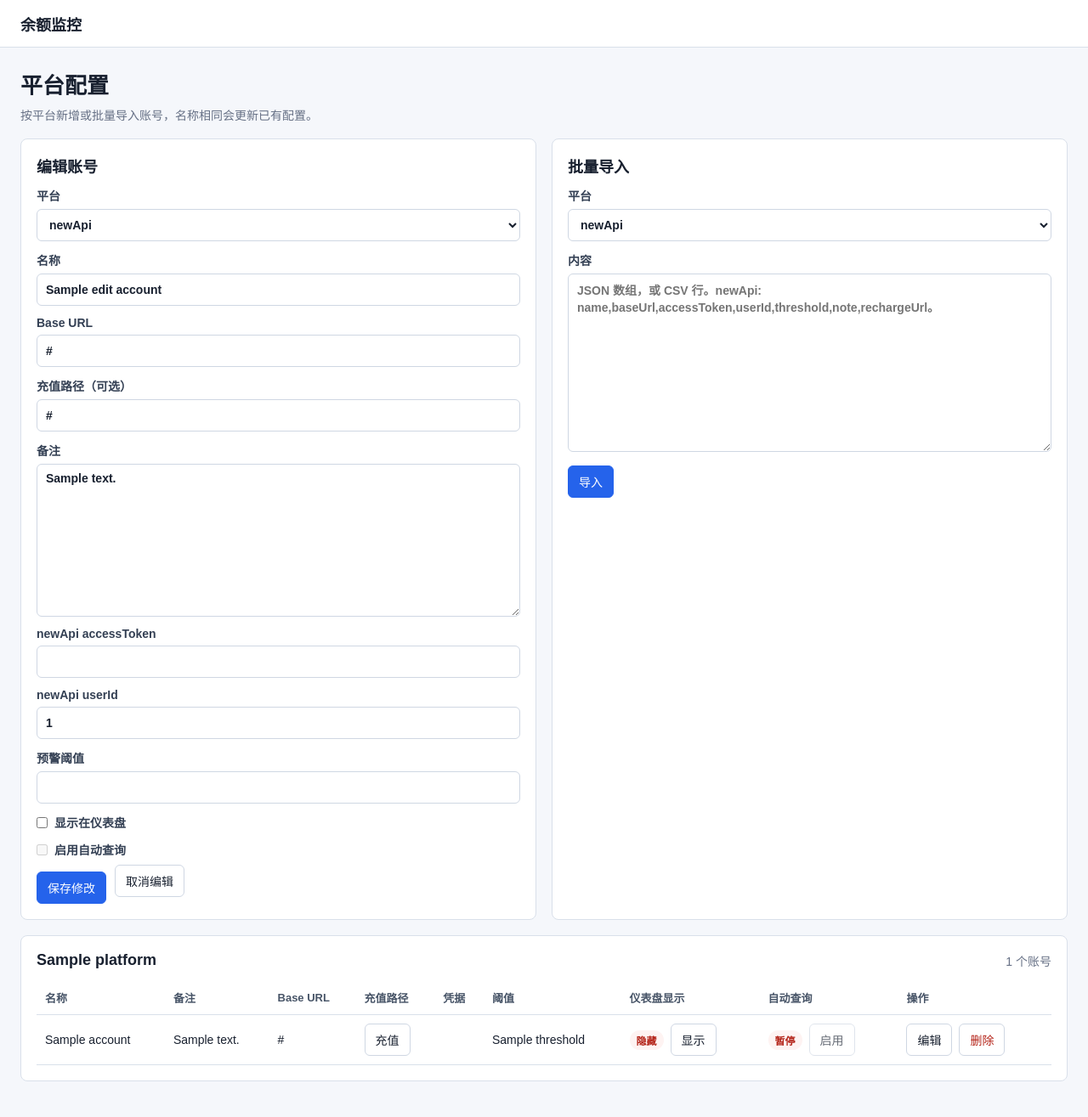
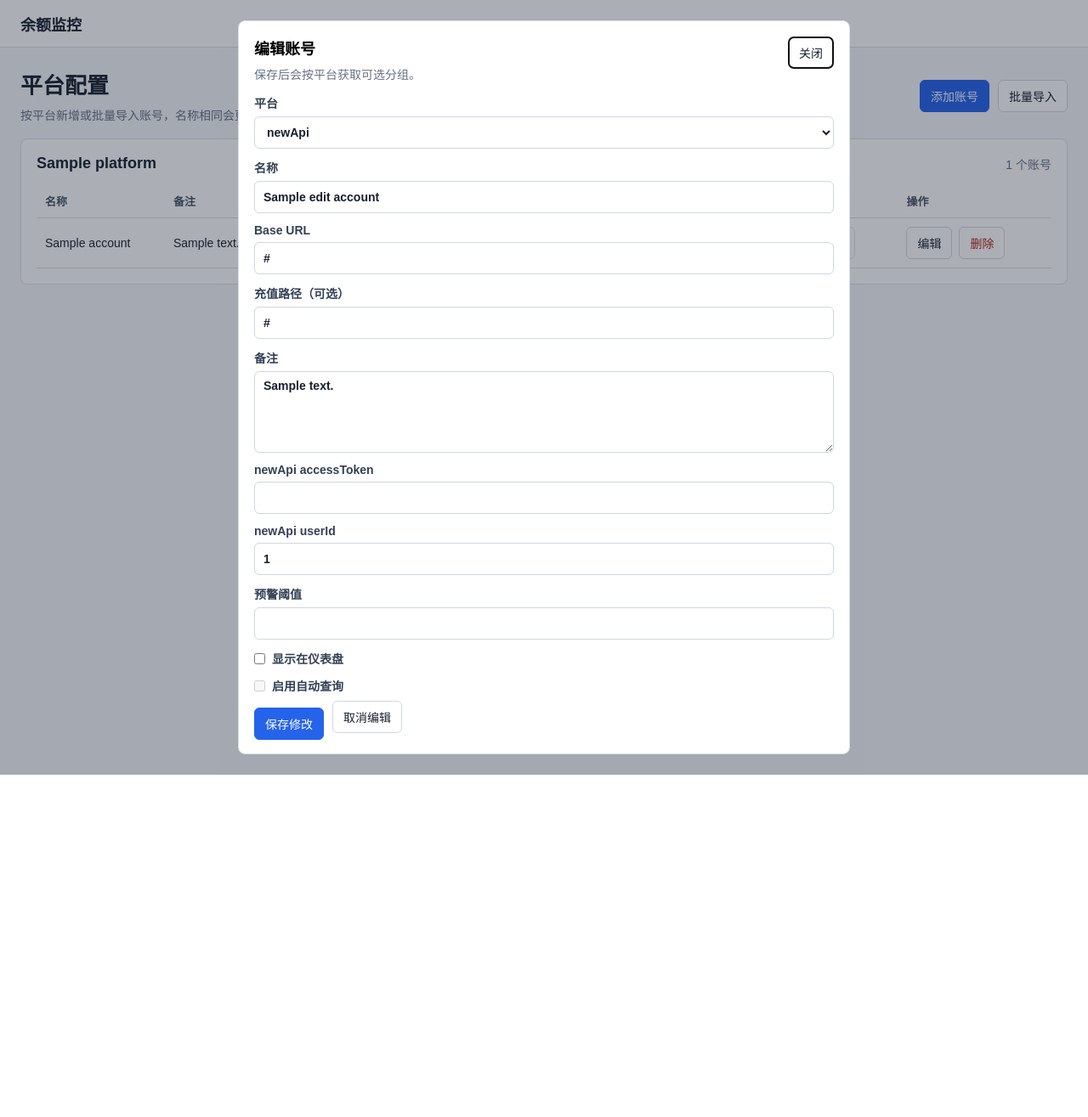
Before and after one commit to xianyvbang/price-monitoring, a FastAPI app: template app/templates/accounts.html in a window 1280 px wide. Shown: the whole page at 85% size. After the commit the page ends 912 px from the top, so only its background shows below. Run offline with FastAPI, Linux system fonts and the light colour scheme; data comes from the database, SQL or seed files in the repository; the template is opened without the code that fills it: most values are stand-ins (such as "Sample title", 1, 10 or a date in 2020).

Commit message:
feat: use dialogs for account forms

```diff
--- a/app/static/styles.css
+++ b/app/static/styles.css
@@ -86,6 +86,10 @@ a {
   gap: 10px;
   flex-wrap: wrap;
   justify-content: flex-end;
+}
+
+.page-actions .primary {
+  margin-top: 0;
 }
 
 .consumption-filter {
@@ -567,9 +571,22 @@ th {
 dialog {
   border: 1px solid var(--line);
   border-radius: 8px;
+  max-height: calc(100dvh - 48px);
   max-width: min(760px, calc(100% - 32px));
   padding: 0;
   width: 760px;
+}
+
+dialog::backdrop {
+  background: rgba(24, 32, 47, 0.36);
+}
+
+.account-dialog {
+  width: 720px;
+}
+
+.bulk-dialog {
+  width: 720px;
 }
 
 .balance-history-dialog {
@@ -583,6 +600,8 @@ dialog {
 
 .dialog-shell {
   margin: 0;
+  max-height: calc(100dvh - 48px);
+  overflow: auto;
   padding: 18px;
 }
 
@@ -592,6 +611,14 @@ dialog {
   gap: 16px;
   justify-content: space-between;
   margin-bottom: 14px;
+}
+
+.account-dialog textarea {
+  min-height: 96px;
+}
+
+.bulk-dialog textarea {
+  min-height: 320px;
 }
 
 .group-option-list {
--- a/app/templates/accounts.html
+++ b/app/templates/accounts.html
@@ -6,13 +6,17 @@
     <h1>平台配置</h1>
     <p>按平台新增或批量导入账号，名称相同会更新已有配置。</p>
   </div>
+  <div class="page-actions">
+    <button class="primary" type="button" data-open-account-dialog>添加账号</button>
+    <button type="button" data-open-bulk-dialog>批量导入</button>
+  </div>
 </section>
 
 {% if message %}<p class="notice">{{ message }}</p>{% endif %}
 
-<section class="grid two">
+<dialog class="account-dialog" data-account-dialog>
   <form
-    class="panel"
+    class="dialog-shell"
     method="post"
     action="/accounts"
     data-account-form
@@ -32,7 +36,13 @@
     data-initial-is-visible="{{ 'true' if edit_account.is_visible else 'false' }}"
     {% endif %}
   >
-    <h2 data-form-title>{{ "编辑账号" if edit_account else "新增账号" }}</h2>
+    <div class="dialog-head">
+      <div>
+        <h2 data-form-title>{{ "编辑账号" if edit_account else "新增账号" }}</h2>
+        <p>保存后会按平台获取可选分组。</p>
+      </div>
+      <button type="button" data-close-account-dialog>关闭</button>
+    </div>
     <input name="account_id" type="hidden" data-account-id value="{{ edit_account.id if edit_account else '' }}">
     <label>
       平台
@@ -61,9 +71,17 @@
       <small class="inline-status" data-form-status></small>
     </div>
   </form>
+</dialog>
 
-  <form class="panel" method="post" action="/accounts/bulk" data-bulk-form>
-    <h2>批量导入</h2>
+<dialog class="bulk-dialog" data-bulk-dialog>
+  <form class="dialog-shell" method="post" action="/accounts/bulk" data-bulk-form>
+    <div class="dialog-head">
+      <div>
+        <h2>批量导入</h2>
+        <p>支持 README 中的 JSON 数组或 CSV 行格式。</p>
+      </div>
+      <button type="button" data-close-bulk-dialog>关闭</button>
+    </div>
     <label>
       平台
       <select name="platform" required data-platform-select>
@@ -77,7 +95,7 @@
     </label>
     <button class="primary" type="submit">导入</button>
   </form>
-</section>
+</dialog>
 
 {% for platform, accounts in grouped.items() %}
 <section class="panel" data-platform-panel="{{ platform }}">
@@ -539,8 +557,21 @@
   const fetchGroupsByAccountId = async (accountId, platform) => (
     platform === "sub2Api" ? fetchSub2apiGroupsByAccountId(accountId) : fetchNewapiGroupsByAccountId(accountId)
   );
+  const openModalDialog = (dialog) => {
+    if (!dialog || dialog.open) {
+      return;
+    }
+    dialog.showModal();
+  };
+  const closeModalDialog = (dialog) => {
+    if (!dialog || !dialog.open) {
+      return;
+    }
+    dialog.close();
+  };
 
   document.querySelectorAll("[data-account-form]").forEach((form) => {
+    const accountDialog = form.closest("[data-account-dialog]");
     const select = form.querySelector("[data-platform-select]");
     const fields = form.querySelectorAll("[data-platform-field]");
     const title = form.querySelector("[data-form-title]");
@@ -576,6 +607,7 @@
       submitLabel.textContent = "已保存";
       setInlineStatus(formStatus, "已保存", "success");
       setAccountActionStatus(savedAccountId, "已保存", "success");
+      closeModalDialog(accountDialog);
       restoreSubmitLabelSoon();
     };
     const syncVisibilityControls = () => {
@@ -631,6 +663,16 @@
     form.elements.is_visible.addEventListener("change", syncVisibilityControls);
     syncFields();
 
+    document.querySelector("[data-open-account-dialog]")?.addEventListener("click", () => {
+      resetAccountForm();
+      openModalDialog(accountDialog);
+      setTimeout(() => form.elements.name?.focus(), 0);
+    });
+
+    form.querySelector("[data-close-account-dialog]")?.addEventListener("click", () => {
+      closeModalDialog(accountDialog);
+    });
+
     form.addEventListener("submit", async (event) => {
       event.preventDefault();
       if (select.value === "sub2Api") {
@@ -669,6 +711,7 @@
           setInlineStatus(formStatus, "获取分组中", "pending");
           try {
             const groupResult = await fetchGroupsByAccountId(result.id, select.value);
+            closeModalDialog(accountDialog);
             showGroupPicker(
               result.id,
               groupResult.groups || [],
@@ -712,7 +755,8 @@
       }
       enterEditMode(button.dataset);
       setInlineStatus(formStatus, "");
-      form.scrollIntoView({ behavior: "smooth", block: "start" });
+      openModalDialog(accountDialog);
+      setTimeout(() => form.elements.name?.focus(), 0);
     });
 
     if (form.dataset.initialEdit === "true") {
@@ -731,7 +775,7 @@
         isEnabled: form.dataset.initialIsEnabled,
         isVisible: form.dataset.initialIsVisible
       });
-      form.scrollIntoView({ behavior: "auto", block: "start" });
+      openModalDialog(accountDialog);
     }
   });
 
@@ -783,6 +827,7 @@
   });
 
   document.querySelectorAll("[data-bulk-form]").forEach((form) => {
+    const bulkDialog = form.closest("[data-bulk-dialog]");
     const select = form.querySelector("[data-platform-select]");
     const textarea = form.querySelector("[data-bulk-textarea]");
     const syncPlaceholder = () => {
@@ -793,6 +838,15 @@
       syncPlaceholder();
     });
     syncPlaceholder();
+    document.querySelector("[data-open-bulk-dialog]")?.addEventListener("click", () => {
+      form.reset();
+      syncPlaceholder();
+      openModalDialog(bulkDialog);
+      setTimeout(() => textarea.focus(), 0);
+    });
+    form.querySelector("[data-close-bulk-dialog]")?.addEventListener("click", () => {
+      closeModalDialog(bulkDialog);
+    });
   });
 
   const temporaryButtonStatus = (button, text, title = "") => {
```
